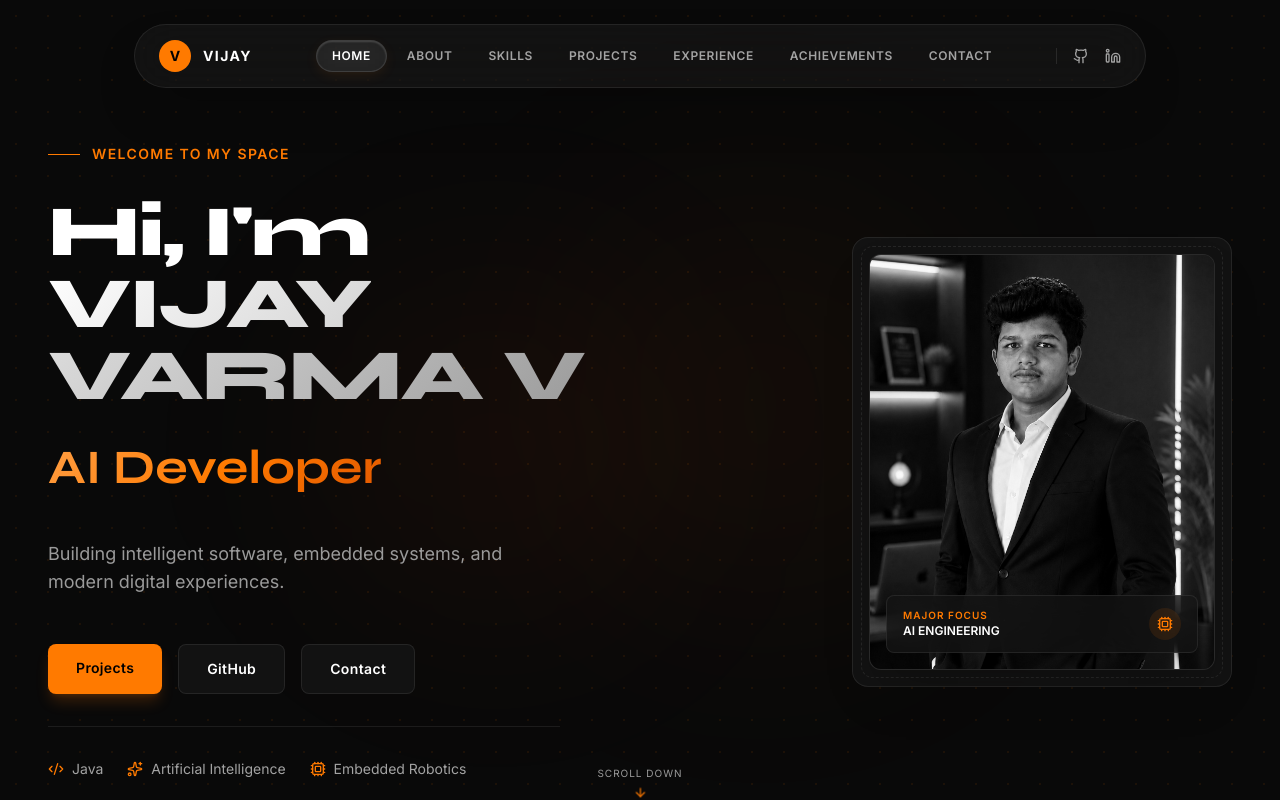
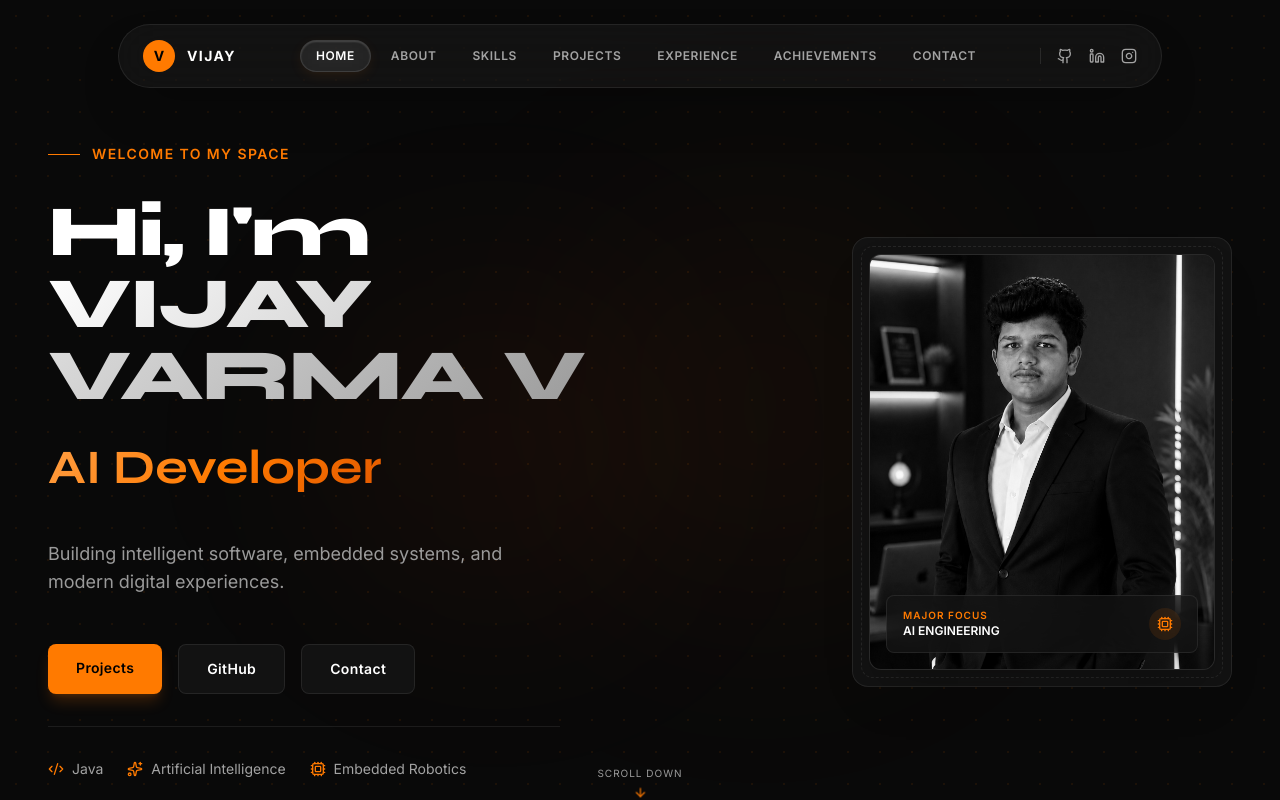
Before and after one commit to iamvijayvarma/PORTFOLIO, a React (Vite) app: page / in a window 1280 px wide. Shown: the top 800 px of the page. Built offline with nearby package versions, Linux system fonts and the light colour scheme.

Commit message:
feat(socials): integrate Instagram across Navbar, Contact, and Footer with placeholder support

```diff
--- a/src/components/Contact.tsx
+++ b/src/components/Contact.tsx
@@ -1,7 +1,7 @@
 import React, { useState } from 'react';
 import { PORTFOLIO_DATA } from '../data/portfolioData';
-import { Send, CheckCircle2 } from 'lucide-react';
-import { GithubIcon, LinkedinIcon, MailIcon } from './SocialIcons';
+import { Send, CheckCircle2, FileText } from 'lucide-react';
+import { GithubIcon, LinkedinIcon, InstagramIcon, MailIcon } from './SocialIcons';
 import confetti from 'canvas-confetti';
 
 export const Contact: React.FC = React.memo(() => {
@@ -57,12 +57,14 @@ export const Contact: React.FC = React.memo(() => {
 
           <div className="space-y-6">
             {/* Action Contact Anchors */}
-            <div className="space-y-4">
+            <div className="space-y-3.5">
+              {/* 1. Email */}
               <a
                 href={`mailto:${PORTFOLIO_DATA.socials.email}`}
-                className="flex items-center space-x-3 text-secondary hover:text-white transition-colors group max-w-max"
+                aria-label="Direct Email"
+                className="flex items-center space-x-3 text-secondary hover:text-white transition-colors group max-w-max focus:outline-none focus-visible:ring-2 focus-visible:ring-accent rounded-lg p-1 -ml-1"
               >
-                <div className="w-10 h-10 rounded-lg bg-neutral-900 border border-borderCustom flex items-center justify-center text-accent group-hover:scale-105 transition-transform">
+                <div className="w-10 h-10 rounded-lg bg-neutral-900 border border-borderCustom flex items-center justify-center text-accent group-hover:scale-105 group-hover:border-accent/40 group-hover:shadow-[0_0_15px_rgba(255,122,0,0.15)] transition-all">
                   <MailIcon size={18} />
                 </div>
                 <div>
@@ -73,13 +75,34 @@ export const Contact: React.FC = React.memo(() => {
                 </div>
               </a>
 
+              {/* 2. GitHub */}
+              <a
+                href={PORTFOLIO_DATA.socials.github}
+                target="_blank"
+                rel="noopener noreferrer"
+                aria-label="GitHub Profile"
+                className="flex items-center space-x-3 text-secondary hover:text-white transition-colors group max-w-max focus:outline-none focus-visible:ring-2 focus-visible:ring-accent rounded-lg p-1 -ml-1"
+              >
+                <div className="w-10 h-10 rounded-lg bg-neutral-900 border border-borderCustom flex items-center justify-center text-accent group-hover:scale-105 group-hover:border-accent/40 group-hover:shadow-[0_0_15px_rgba(255,122,0,0.15)] transition-all">
+                  <GithubIcon size={18} />
+                </div>
+                <div>
+                  <p className="text-[10px] text-neutral-500 font-bold uppercase tracking-wider">
+                    GitHub Source
+                  </p>
+                  <p className="text-sm font-mono">iamvijayvarma</p>
+                </div>
+              </a>
+
+              {/* 3. LinkedIn */}
               <a
                 href={PORTFOLIO_DATA.socials.linkedin}
                 target="_blank"
                 rel="noopener noreferrer"
-                className="flex items-center space-x-3 text-secondary hover:text-white transition-colors group max-w-max"
+                aria-label="LinkedIn Profile"
+                className="flex items-center space-x-3 text-secondary hover:text-white transition-colors group max-w-max focus:outline-none focus-visible:ring-2 focus-visible:ring-accent rounded-lg p-1 -ml-1"
               >
-                <div className="w-10 h-10 rounded-lg bg-neutral-900 border border-borderCustom flex items-center justify-center text-accent group-hover:scale-105 transition-transform">
+                <div className="w-10 h-10 rounded-lg bg-neutral-900 border border-borderCustom flex items-center justify-center text-accent group-hover:scale-105 group-hover:border-accent/40 group-hover:shadow-[0_0_15px_rgba(255,122,0,0.15)] transition-all">
                   <LinkedinIcon size={18} />
                 </div>
                 <div>
@@ -90,20 +113,41 @@ export const Contact: React.FC = React.memo(() => {
                 </div>
               </a>
 
+              {/* 4. Instagram */}
               <a
-                href={PORTFOLIO_DATA.socials.github}
+                href={PORTFOLIO_DATA.socials.instagram}
                 target="_blank"
                 rel="noopener noreferrer"
-                className="flex items-center space-x-3 text-secondary hover:text-white transition-colors group max-w-max"
+                aria-label="Instagram Profile"
+                className="flex items-center space-x-3 text-secondary hover:text-white transition-colors group max-w-max focus:outline-none focus-visible:ring-2 focus-visible:ring-accent rounded-lg p-1 -ml-1"
               >
-                <div className="w-10 h-10 rounded-lg bg-neutral-900 border border-borderCustom flex items-center justify-center text-accent group-hover:scale-105 transition-transform">
-                  <GithubIcon size={18} />
+                <div className="w-10 h-10 rounded-lg bg-neutral-900 border border-borderCustom flex items-center justify-center text-accent group-hover:scale-105 group-hover:border-accent/40 group-hover:shadow-[0_0_15px_rgba(255,122,0,0.15)] transition-all">
+                  <InstagramIcon size={18} />
                 </div>
                 <div>
                   <p className="text-[10px] text-neutral-500 font-bold uppercase tracking-wider">
-                    GitHub Source
+                    Instagram Profile
                   </p>
-                  <p className="text-sm font-mono">iamvijayvarma</p>
+                  <p className="text-sm font-mono">{PORTFOLIO_DATA.socials.instagramHandle}</p>
+                </div>
+              </a>
+
+              {/* 5. Resume */}
+              <a
+                href={PORTFOLIO_DATA.socials.resume}
+                target="_blank"
+                rel="noopener noreferrer"
+                aria-label="Curriculum Vitae"
+                className="flex items-center space-x-3 text-secondary hover:text-white transition-colors group max-w-max focus:outline-none focus-visible:ring-2 focus-visible:ring-accent rounded-lg p-1 -ml-1"
+              >
+                <div className="w-10 h-10 rounded-lg bg-neutral-900 border border-borderCustom flex items-center justify-center text-accent group-hover:scale-105 group-hover:border-accent/40 group-hover:shadow-[0_0_15px_rgba(255,122,0,0.15)] transition-all">
+                  <FileText size={18} />
+                </div>
+                <div>
+                  <p className="text-[10px] text-neutral-500 font-bold uppercase tracking-wider">
+                    Curriculum Vitae
+                  </p>
+                  <p className="text-sm font-mono">View Resume.pdf</p>
                 </div>
               </a>
             </div>
--- a/src/components/Footer.tsx
+++ b/src/components/Footer.tsx
@@ -1,7 +1,7 @@
 import React, { useEffect, useState } from 'react';
 import { PORTFOLIO_DATA } from '../data/portfolioData';
 import { ArrowUp } from 'lucide-react';
-import { GithubIcon, LinkedinIcon, MailIcon } from './SocialIcons';
+import { GithubIcon, LinkedinIcon, InstagramIcon, MailIcon } from './SocialIcons';
 
 export const Footer: React.FC = React.memo(() => {
   const [timeString, setTimeString] = useState('');
@@ -60,7 +60,8 @@ export const Footer: React.FC = React.memo(() => {
               href={PORTFOLIO_DATA.socials.github}
               target="_blank"
               rel="noopener noreferrer"
-              className="text-neutral-500 hover:text-white transition-colors"
+              aria-label="GitHub"
+              className="text-neutral-500 hover:text-white hover:scale-105 transition-all focus:outline-none focus-visible:ring-2 focus-visible:ring-accent rounded-sm"
             >
               <GithubIcon size={18} />
             </a>
@@ -68,13 +69,24 @@ export const Footer: React.FC = React.memo(() => {
               href={PORTFOLIO_DATA.socials.linkedin}
               target="_blank"
               rel="noopener noreferrer"
-              className="text-neutral-500 hover:text-white transition-colors"
+              aria-label="LinkedIn"
+              className="text-neutral-500 hover:text-white hover:scale-105 transition-all focus:outline-none focus-visible:ring-2 focus-visible:ring-accent rounded-sm"
             >
               <LinkedinIcon size={18} />
             </a>
             <a
+              href={PORTFOLIO_DATA.socials.instagram}
+              target="_blank"
+              rel="noopener noreferrer"
+              aria-label="Instagram"
+              className="text-neutral-500 hover:text-white hover:scale-105 transition-all focus:outline-none focus-visible:ring-2 focus-visible:ring-accent rounded-sm"
+            >
+              <InstagramIcon size={18} />
+            </a>
+            <a
               href={`mailto:${PORTFOLIO_DATA.socials.email}`}
-              className="text-neutral-500 hover:text-white transition-colors"
+              aria-label="Email"
+              className="text-neutral-500 hover:text-white hover:scale-105 transition-all focus:outline-none focus-visible:ring-2 focus-visible:ring-accent rounded-sm"
             >
               <MailIcon size={18} />
             </a>
--- a/src/components/Navbar.tsx
+++ b/src/components/Navbar.tsx
@@ -4,7 +4,7 @@ import gsap from 'gsap';
 import { ScrollToPlugin } from 'gsap/ScrollToPlugin';
 import { PORTFOLIO_DATA } from '../data/portfolioData';
 import { Menu, X, ArrowUpRight } from 'lucide-react';
-import { GithubIcon, LinkedinIcon, MailIcon } from './SocialIcons';
+import { GithubIcon, LinkedinIcon, InstagramIcon, MailIcon } from './SocialIcons';
 import { useDevicePerformance } from '../hooks/useDevicePerformance';
 
 export const Navbar: React.FC = React.memo(() => {
@@ -260,7 +260,8 @@ export const Navbar: React.FC = React.memo(() => {
             href={PORTFOLIO_DATA.socials.github}
             target="_blank"
             rel="noopener noreferrer"
-            className="hover:text-accent transition-colors"
+            aria-label="GitHub"
+            className="hover:text-accent hover:scale-105 transition-all focus:outline-none focus-visible:ring-2 focus-visible:ring-accent rounded-sm"
           >
             <GithubIcon size={16} />
           </a>
@@ -268,9 +269,19 @@ export const Navbar: React.FC = React.memo(() => {
             href={PORTFOLIO_DATA.socials.linkedin}
             target="_blank"
             rel="noopener noreferrer"
-            className="hover:text-accent transition-colors"
+            aria-label="LinkedIn"
+            className="hover:text-accent hover:scale-105 transition-all focus:outline-none focus-visible:ring-2 focus-visible:ring-accent rounded-sm"
           >
             <LinkedinIcon size={16} />
+          </a>
+          <a
+            href={PORTFOLIO_DATA.socials.instagram}
+            target="_blank"
+            rel="noopener noreferrer"
+            aria-label="Instagram"
+            className="hover:text-accent hover:scale-105 transition-all focus:outline-none focus-visible:ring-2 focus-visible:ring-accent rounded-sm"
+          >
+            <InstagramIcon size={16} />
           </a>
         </div>
 
@@ -338,12 +349,13 @@ export const Navbar: React.FC = React.memo(() => {
 
             <div className="h-[1px] bg-white/10 w-full" />
 
-            <div className="flex justify-around items-center text-neutral-400">
+            <div className="flex justify-around items-center text-neutral-400 px-2">
               <a
                 href={PORTFOLIO_DATA.socials.github}
                 target="_blank"
                 rel="noopener noreferrer"
-                className="hover:text-accent transition-colors"
+                aria-label="GitHub"
+                className="hover:text-accent hover:scale-105 transition-all p-2 focus:outline-none focus-visible:ring-2 focus-visible:ring-accent rounded-lg"
               >
                 <GithubIcon size={20} />
               </a>
@@ -351,13 +363,24 @@ export const Navbar: React.FC = React.memo(() => {
                 href={PORTFOLIO_DATA.socials.linkedin}
                 target="_blank"
                 rel="noopener noreferrer"
-                className="hover:text-accent transition-colors"
+                aria-label="LinkedIn"
+                className="hover:text-accent hover:scale-105 transition-all p-2 focus:outline-none focus-visible:ring-2 focus-visible:ring-accent rounded-lg"
               >
                 <LinkedinIcon size={20} />
               </a>
               <a
+                href={PORTFOLIO_DATA.socials.instagram}
+                target="_blank"
+                rel="noopener noreferrer"
+                aria-label="Instagram"
+                className="hover:text-accent hover:scale-105 transition-all p-2 focus:outline-none focus-visible:ring-2 focus-visible:ring-accent rounded-lg"
+              >
+                <InstagramIcon size={20} />
+              </a>
+              <a
                 href={`mailto:${PORTFOLIO_DATA.socials.email}`}
-                className="hover:text-accent transition-colors"
+                aria-label="Email"
+                className="hover:text-accent hover:scale-105 transition-all p-2 focus:outline-none focus-visible:ring-2 focus-visible:ring-accent rounded-lg"
               >
                 <MailIcon size={20} />
               </a>
--- a/src/components/SocialIcons.tsx
+++ b/src/components/SocialIcons.tsx
@@ -42,6 +42,25 @@ export const LinkedinIcon: React.FC<IconProps> = ({ size = 20, className = "" })
   </svg>
 );
 
+export const InstagramIcon: React.FC<IconProps> = ({ size = 20, className = "" }) => (
+  <svg
+    xmlns="http://www.w3.org/2000/svg"
+    width={size}
+    height={size}
+    viewBox="0 0 24 24"
+    fill="none"
+    stroke="currentColor"
+    strokeWidth="2"
+    strokeLinecap="round"
+    strokeLinejoin="round"
+    className={className}
+  >
+    <rect width="20" height="20" x="2" y="2" rx="5" ry="5" />
+    <path d="M16 11.37A4 4 0 1 1 12.63 8 4 4 0 0 1 16 11.37z" />
+    <line x1="17.5" x2="17.51" y1="6.5" y2="6.5" />
+  </svg>
+);
+
 export const MailIcon: React.FC<IconProps> = ({ size = 20, className = "" }) => (
   <svg
     xmlns="http://www.w3.org/2000/svg"
--- a/src/data/portfolioData.ts
+++ b/src/data/portfolioData.ts
@@ -75,6 +75,8 @@ export const PORTFOLIO_DATA = {
   socials: {
     github: "https://github.com/iamvijayvarma",
     linkedin: "https://www.linkedin.com/in/vijay-varma-07b857339/",
+    instagram: "https://instagram.com/YOUR_USERNAME",
+    instagramHandle: "@YOUR_USERNAME",
     email: "vvarmavijay18@gmail.com",
     resume: "/resume.pdf"
   },
```
